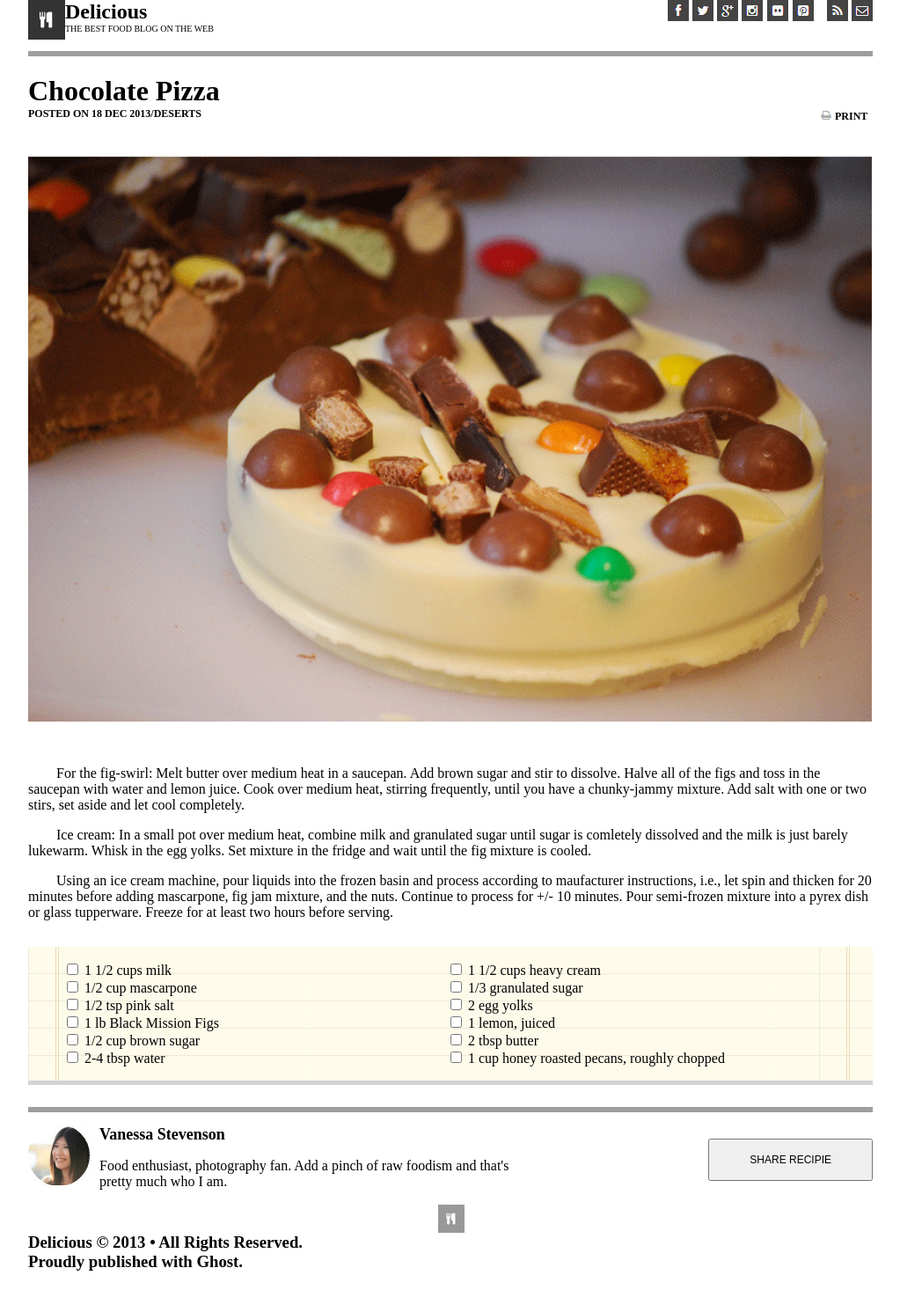
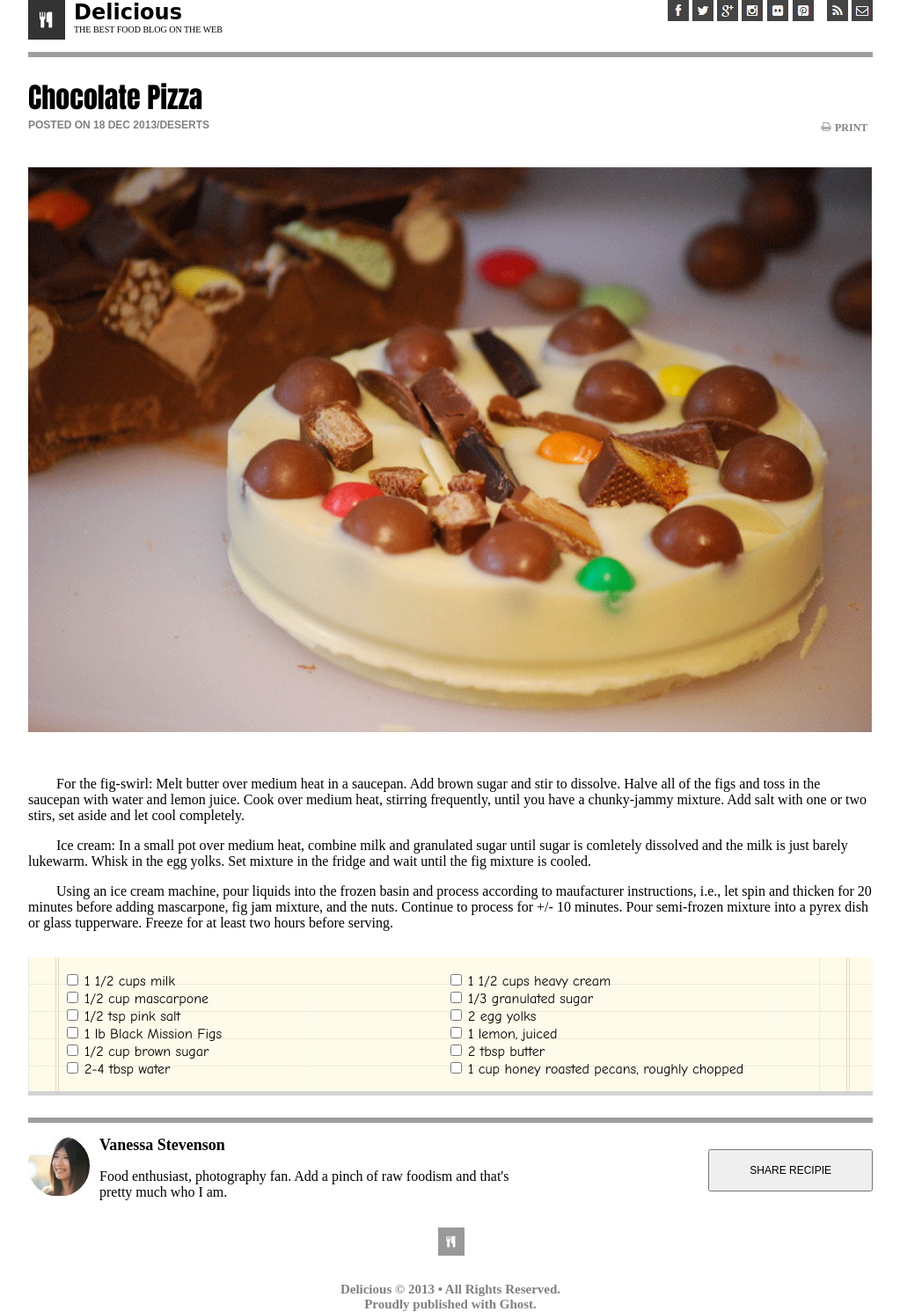
Before and after one commit to VergilPrime/chocolate-pizza, a plain HTML site: page index.html in a window 1280 px wide. Shown: the whole page at 88% size, without its empty margins (128-1151 px from the left). Before the commit the page ends 1445 px from the top, so only its background shows below. Drawn offline with Linux system fonts and the light colour scheme; grey boxes are pictures that could not be loaded.

Commit message:
last minute changes

```diff
--- a/styles.css
+++ b/styles.css
@@ -13,11 +13,13 @@ header {
 
 header>img {
   float: left;
+  margin-right: 10px;
 }
 
 header>h1 {
   margin: 0;
   font-size: 24px;
+  font-family: "Brush Script Std", "Brush Script MT", cursive;
 }
 
 header>p {
@@ -44,12 +46,16 @@ hr {
 
 main>h1 {
   margin-bottom: 0px;
+  font-family: impact;
+  font-kerning: 1em;
 }
 
 main>h2 {
   margin-top: 0px;
   float: left;
   font-size: 12px;
+  font-family: Arial, sans-serif;
+  color: gray;
 }
 
 main>p {
@@ -77,6 +83,7 @@ input[type=checkbox]:checked + label {
   display: inline-block;
   margin: 0;
   font-size: 12px;
+  color: gray;
 }
 
 #print img {
@@ -96,6 +103,10 @@ main>img {
 
 #content li {
   margin-left: 0;
+}
+
+label {
+  font-family: "Comic Sans MS", "Comic Sans", cursive;
 }
 
 main section {
@@ -151,11 +162,14 @@ button {
 
 footer>img {
   display: block;
-  margin: 0 auto;
+  margin: 30px auto;
 }
 
 footer>h3 {
   margin: 0 auto;
+  text-align: center;
+  font-size: 15px;
+  color: gray;
 }
 
 /*main {
```
